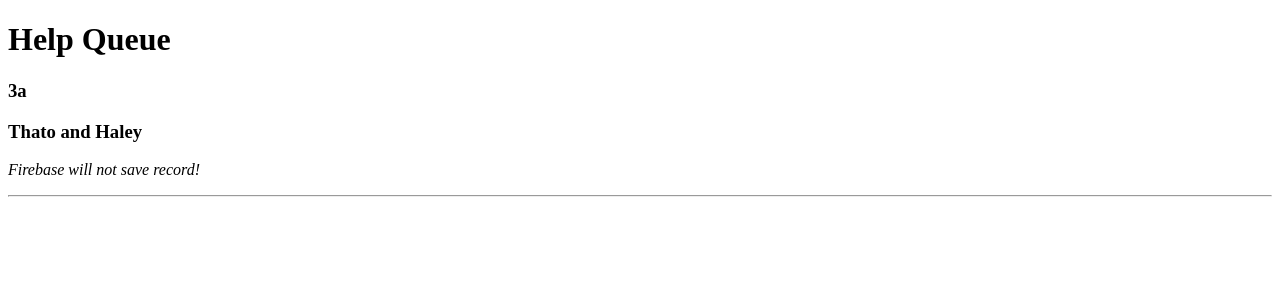
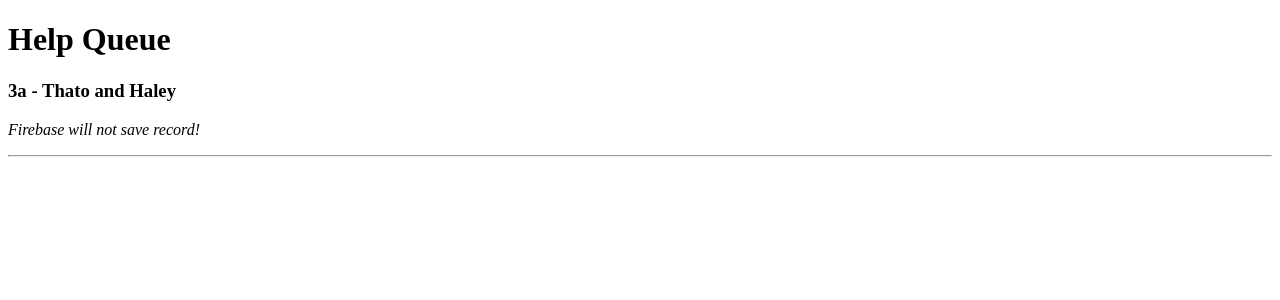
Before and after one commit to jturello/react-help-queue, a React app: page / in a window 1280 px wide. Shown: the top 300 px of the page. Built offline with nearby package versions, Linux system fonts and the light colour scheme.

Commit message:
create TicketList and Ticket components

```diff
--- a/src/components/App.jsx
+++ b/src/components/App.jsx
@@ -1,14 +1,12 @@
 import React from 'react';
 import Header from './Header';
+import TicketList from './TicketList';
 
 function App() {
   return(
     <div>
-      <Header/>
-      <h3>3a</h3>
-      <h3>Thato and Haley</h3>
-      <p><em>Firebase will not save record!</em></p>
-      <hr/>
+      <Header />
+      <TicketList />
     </div>
   );
 }
--- /dev/null
+++ b/src/components/Ticket.jsx
@@ -0,0 +1,13 @@
+import React from 'react';
+
+function Ticket() {
+  return(
+    <div>
+      <h3>3a - Thato and Haley</h3>
+      <p><em>Firebase will not save record!</em></p>
+      <hr/>
+    </div>
+  );
+}
+
+export default Ticket;
--- /dev/null
+++ b/src/components/TicketList.jsx
@@ -0,0 +1,10 @@
+import React from 'react';
+import Ticket from './Ticket';
+
+function TicketList() {
+  return(
+    <Ticket />
+  );
+}
+
+export default TicketList;
```
